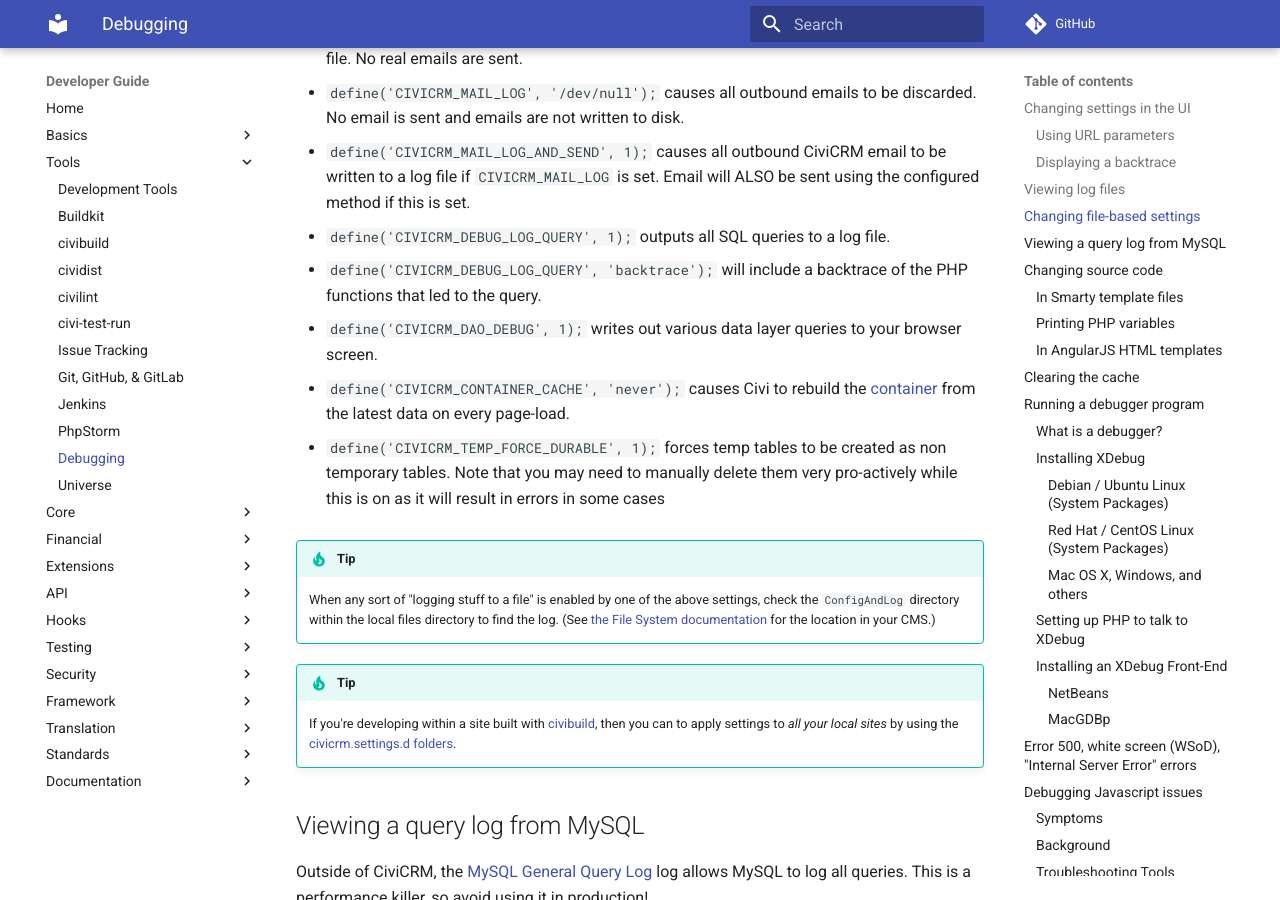
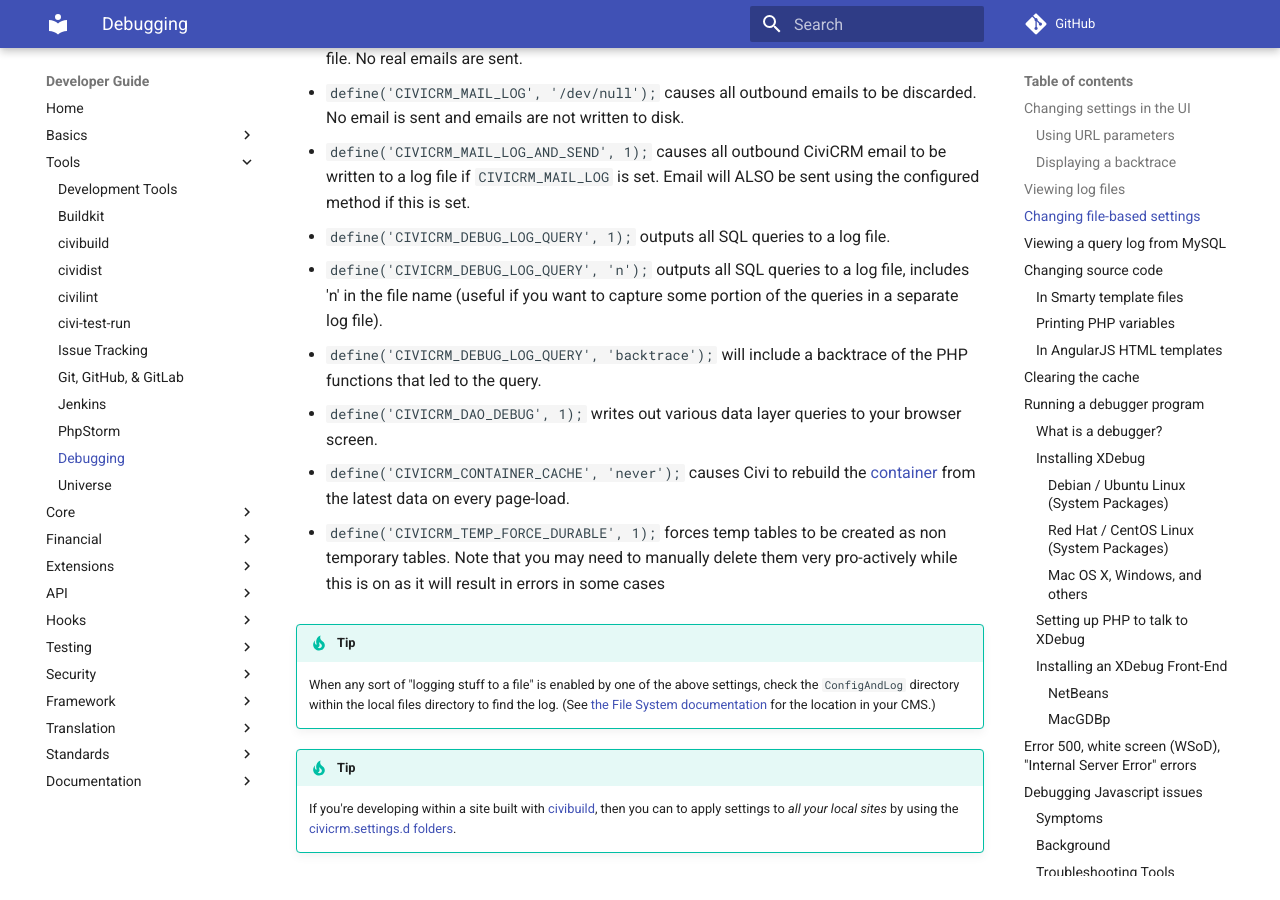
Before and after one commit to civicrm/civicrm-dev-docs, an MkDocs documentation site: the page built from docs/tools/debugging.md, in a window 1280 px wide and 900 px high, scrolled down 2087 px. Built offline with MkDocs 1.6.1 and Material for MkDocs 9.7.7, drawn with Linux system fonts in a browser that asks for light colours; comment, search, counter and statistics services are not loaded.

Commit message:
Adds information about the change in https://github.com/civicrm/civicrm-core/pull/18471
Note there is more information in

https://lab.civicrm.org/extensions/systemtools/-/blob/master/README.md

As a follow up I could provide a link to that if wanted

```diff
--- a/docs/tools/debugging.md
+++ b/docs/tools/debugging.md
@@ -55,6 +55,8 @@
 - `define('CIVICRM_MAIL_LOG_AND_SEND', 1);` causes all outbound CiviCRM email to be written to a log file if `CIVICRM_MAIL_LOG` is set. Email will ALSO be sent using the configured method if this is set.
 
 - `define('CIVICRM_DEBUG_LOG_QUERY', 1);` outputs all SQL queries to a log file.
+
+- `define('CIVICRM_DEBUG_LOG_QUERY', 'n');` outputs all SQL queries to a log file, includes 'n' in the file name (useful if you want to capture some portion of the queries in a separate log file).
 
 - `define('CIVICRM_DEBUG_LOG_QUERY', 'backtrace');` will include a backtrace of the PHP functions that led to the query.
 
```
